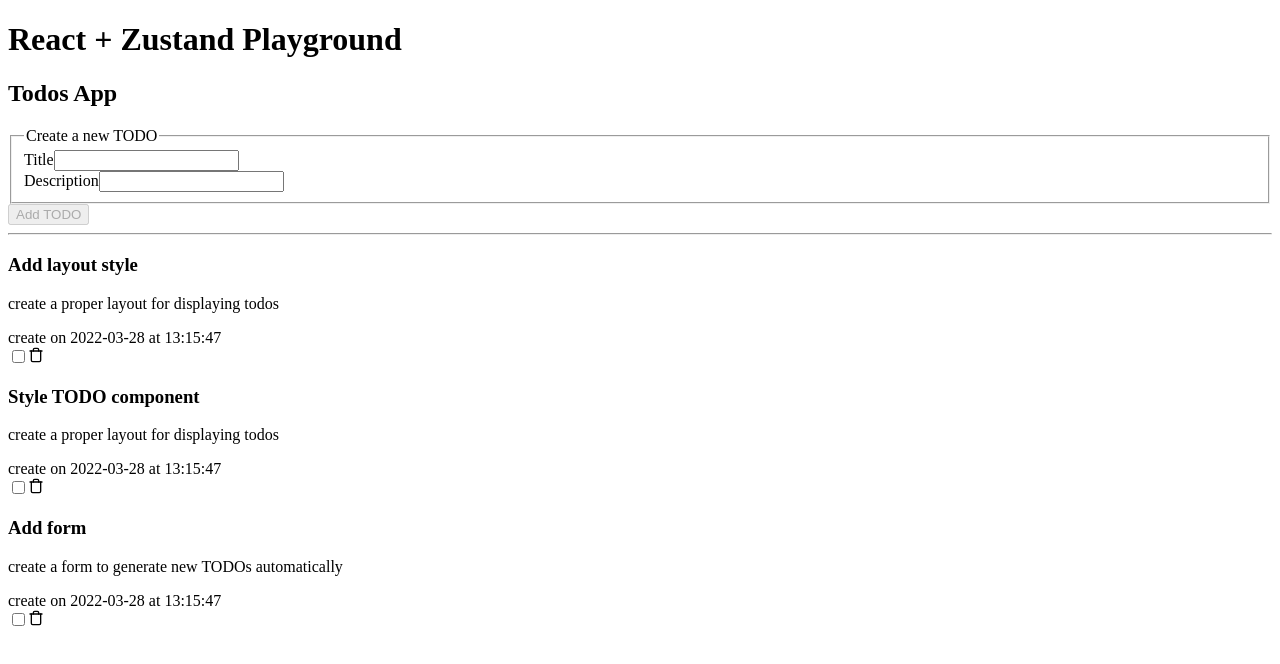
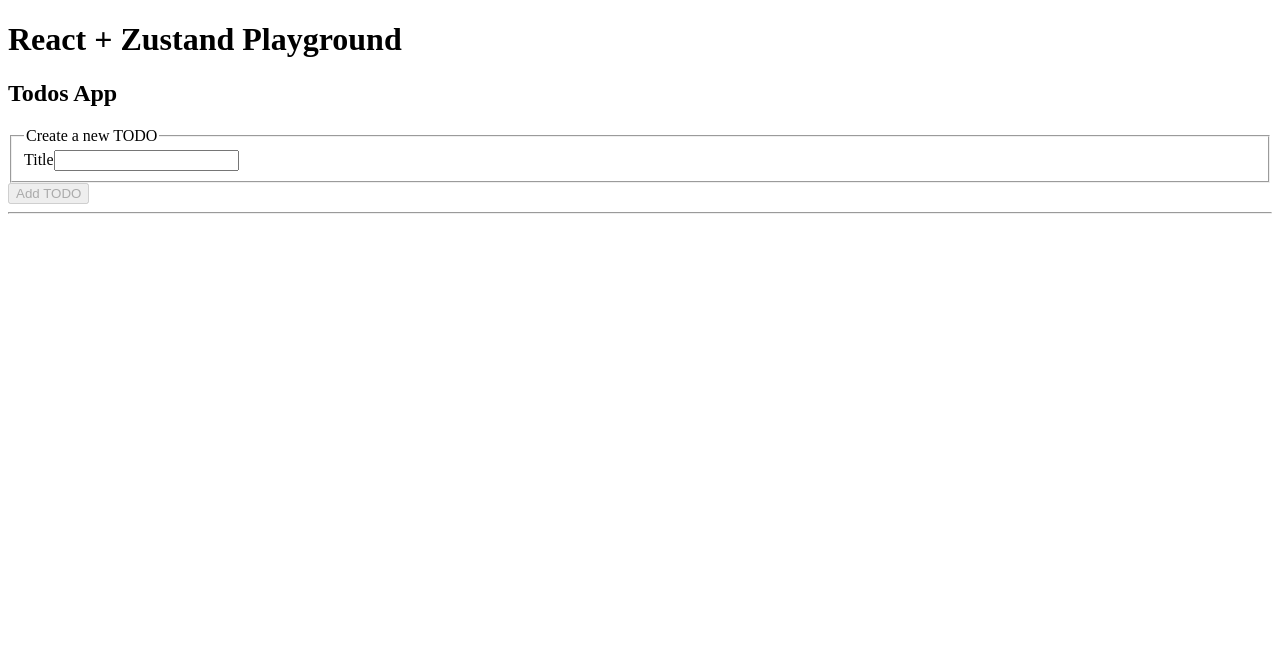
Before and after one commit to bjungs/react-zustand-todo, a React (Create React App) app: page / in a window 1280 px wide. Shown: the top 664 px of the page. Built offline with nearby package versions, Linux system fonts and the light colour scheme.

Commit message:
* Simplified TODO model

```diff
--- a/src/components/todos/Todo.tsx
+++ b/src/components/todos/Todo.tsx
@@ -2,9 +2,8 @@
 
 export type Todo = {
   title: string
-  description: string
+  completed: boolean
   createdAt: Date
-  completed: boolean
 }
 
 type TodoProps = Todo & {
@@ -12,28 +11,30 @@
   onRemoveClick: () => void
 }
 
-export function createTodo(title: string, description: string): Todo {
+export function createTodo(title: string, completed: boolean = false): Todo {
   return {
     title,
-    description,
+    completed,
     createdAt: new Date(),
-    completed: false,
   }
+}
+
+function formatDateTime(dateTime: Date): string {
+  const dateTimeString = dateTime.toISOString().split('T')
+  const date = dateTimeString[0]
+  const time = dateTimeString[1].split('.')[0]
+  return `created on ${date} at ${time}`
 }
 
 export function Todo({
   title,
-  description,
   createdAt,
   completed = false,
   onStatusChange,
   onRemoveClick,
 }: TodoProps) {
   const updateStatus = () => onStatusChange(!completed)
-
-  const dateTime = createdAt.toISOString().split('T')
-  const date = dateTime[0]
-  const time = dateTime[1].split('.')[0]
+  const dateTimeString = formatDateTime(createdAt)
 
   return (
     <div
@@ -64,10 +65,7 @@
         >
           {title}
         </h3>
-        <p>{description}</p>
-        <div className={`text-xs`}>
-          create on {date} at {time}
-        </div>
+        <div className={`text-xs`}>{dateTimeString}</div>
       </div>
       <div
         className={`
--- a/src/components/todos/TodoForm.tsx
+++ b/src/components/todos/TodoForm.tsx
@@ -44,14 +44,12 @@
 
 export function TodoForm({ onNewTodo }: TodoFormProps) {
   const [title, setTitle] = useState<string>('')
-  const [description, setDescription] = useState<string>('')
 
   function addTodo(e: SyntheticEvent) {
     e.preventDefault()
-    if (title && description) {
-      onNewTodo(createTodo(title, description))
+    if (title) {
+      onNewTodo(createTodo(title))
       setTitle('')
-      setDescription('')
     }
   }
 
@@ -65,12 +63,6 @@
           value={title}
           onChange={setTitle}
         />
-        <TodoFormField
-          type='text'
-          label='Description'
-          value={description}
-          onChange={setDescription}
-        />
       </fieldset>
       <button
         className={`
@@ -82,7 +74,7 @@
           px-5 py-2.5
           self-end
         `}
-        disabled={!title || !description}
+        disabled={!title}
         type='submit'
       >
         Add TODO
--- a/src/components/todos/Todos.tsx
+++ b/src/components/todos/Todos.tsx
@@ -3,17 +3,7 @@
 import { TodoForm } from './TodoForm'
 
 export function Todos() {
-  const [todos, setTodos] = useState<Todo[]>([
-    createTodo(
-      'Add layout style',
-      'create a proper layout for displaying todos'
-    ),
-    createTodo(
-      'Style TODO component',
-      'create a proper layout for displaying todos'
-    ),
-    createTodo('Add form', 'create a form to generate new TODOs automatically'),
-  ])
+  const [todos, setTodos] = useState<Todo[]>([])
 
   const updateTodoStatus = (idx: number) => (completed: boolean) => {
     // todo: use zustand to handle the state
```
